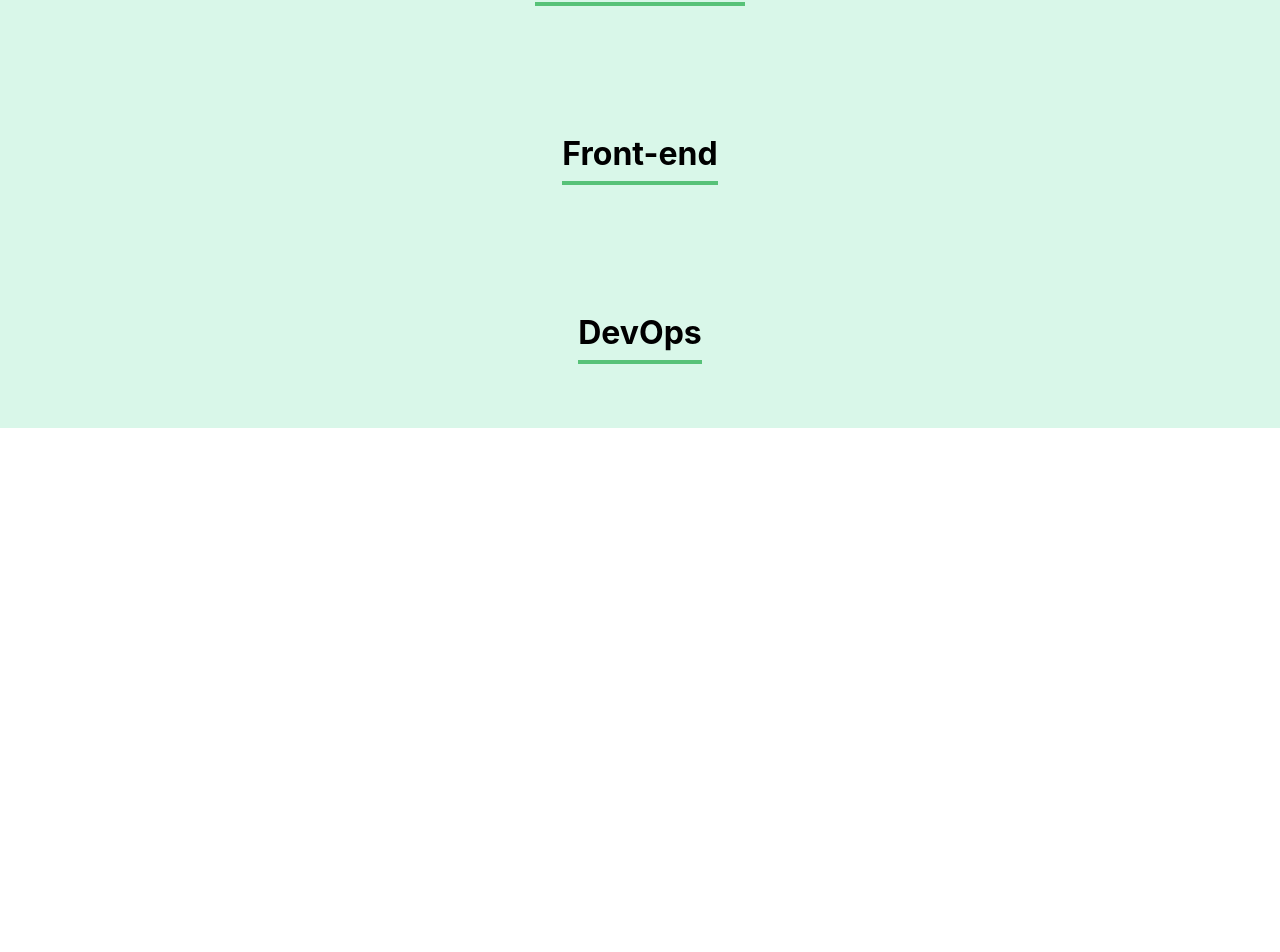
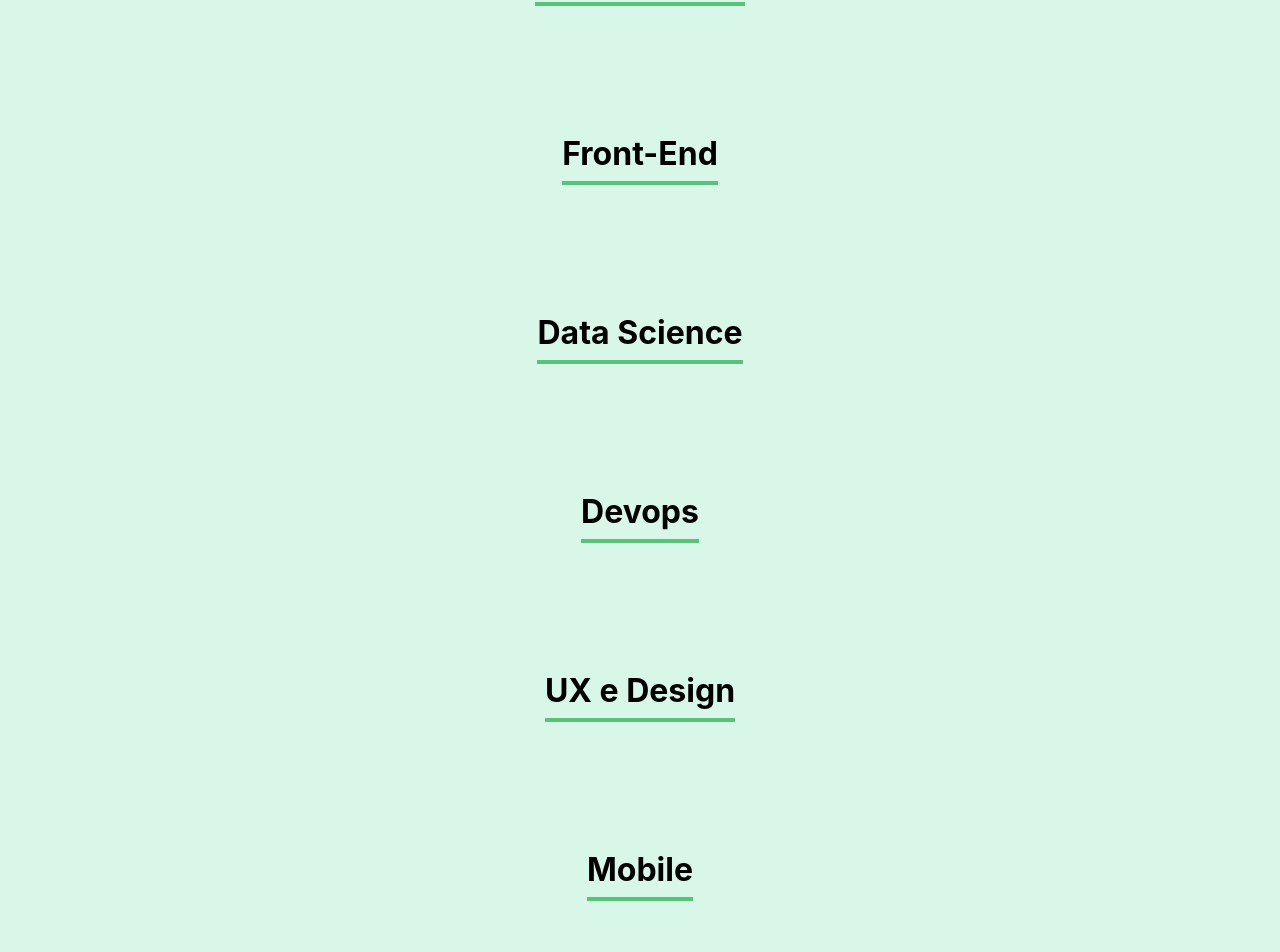
Before and after one commit to ClaudiOmatheuuss/organo, a React (Create React App) app: page / in a window 1280 px wide. Shown: the part 1437-2389 px from the top of the page. Before the commit the page ends 1865 px from the top, so only its background shows below. Built offline with nearby package versions, Linux system fonts and the light colour scheme.

Commit message:
criando componente Time de forma dinâmica

```diff
--- a/src/App.js
+++ b/src/App.js
@@ -4,13 +4,49 @@
 
 
 function App() {
+  const Times = [
+    {
+      nome: 'Programação',
+      corPrimaria: '#57C278',
+      corSecundaria: '#D9F7E9'
+    },
+    {
+      nome: 'Front-End',
+      corPrimaria: '#82CFFA',
+      corSecundaria: '#E8F8FF'
+    },
+    {
+      nome: 'Data Science',
+      corPrimaria: '#A6D157',
+      corSecundaria: 'F0F8E2'
+    },
+    {
+      nome: 'Devops',
+      corPrimaria: '#E06B69',
+      corSecundaria: '#FDE7E8'
+    },
+    {
+      nome: 'UX e Design',
+      corPrimaria: '#DB6EBF',
+      corSecundaria: '#FAE9F5'
+    },
+    {
+      nome: 'Mobile',
+      corPrimaria: '#FFBA05',
+      corSecundaria: '#FFF5D9'
+    },
+    {
+      nome: 'Inovação e gestão',
+      corPrimaria: '#FF8A29',
+      corSecundaria: '#FFEEDF'
+    }
+  ]
+
   return (
     <div className="App">
       <Banner />
       <Formulario />
-      <Time nome="Programação"/>
-      <Time nome="Front-end"/>
-      <Time nome="DevOps"/>
+      {Times.map(time => <Time nome={time.nome} corPrimaria={time.corPrimaria} corSecundaria={time.corSecundaria} />)}
     </div>
   );
 }
```
